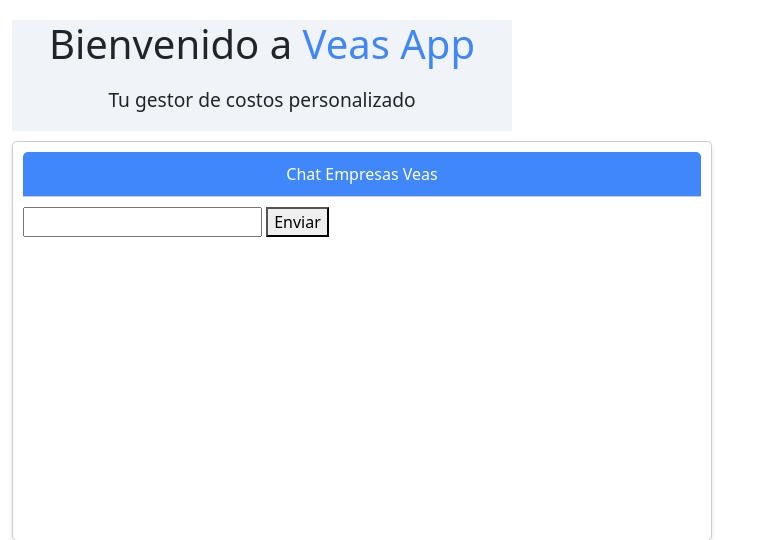
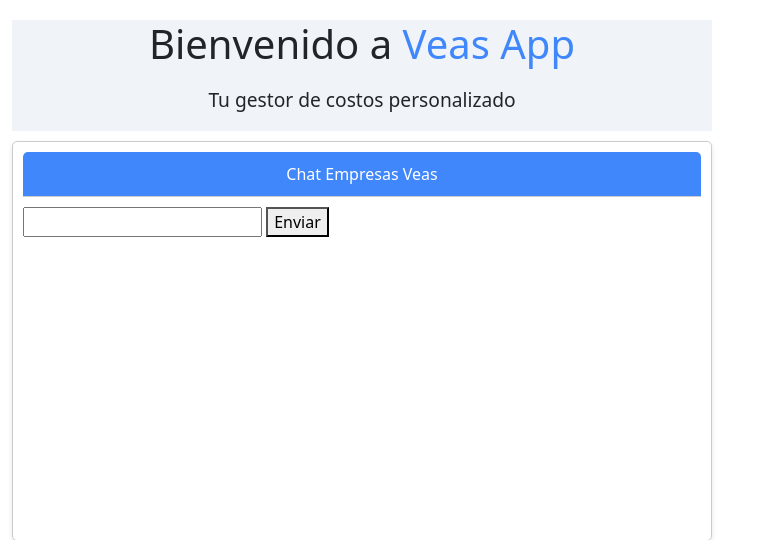
Before and after one commit to HugoLealAranda/veasapp, a Django app: page / in a window 1280 px wide. Shown: the part 80-620 px from the top of the page, without its empty margins (0-763 px from the left). Run offline with Django 5.2, Linux system fonts and the light colour scheme; the visitor is signed in with stand-in values (Sample User, id 1); data that the repository does not hold is empty; some libraries are stand-ins or nearby versions.

Commit message:
fix stilos home titulo

```diff
--- a/gestionPedidos/templates/home.html
+++ b/gestionPedidos/templates/home.html
@@ -5,7 +5,7 @@
   .tittle-container {
       background-color: #f0f4f8;
       text-align: center;
-      max-width: 500px;
+      width: 700px;
       margin: 20px 0px; /* Ajuste automático horizontal y 20px de margen superior e inferior */
       margin-bottom: 5px;
   }
```
